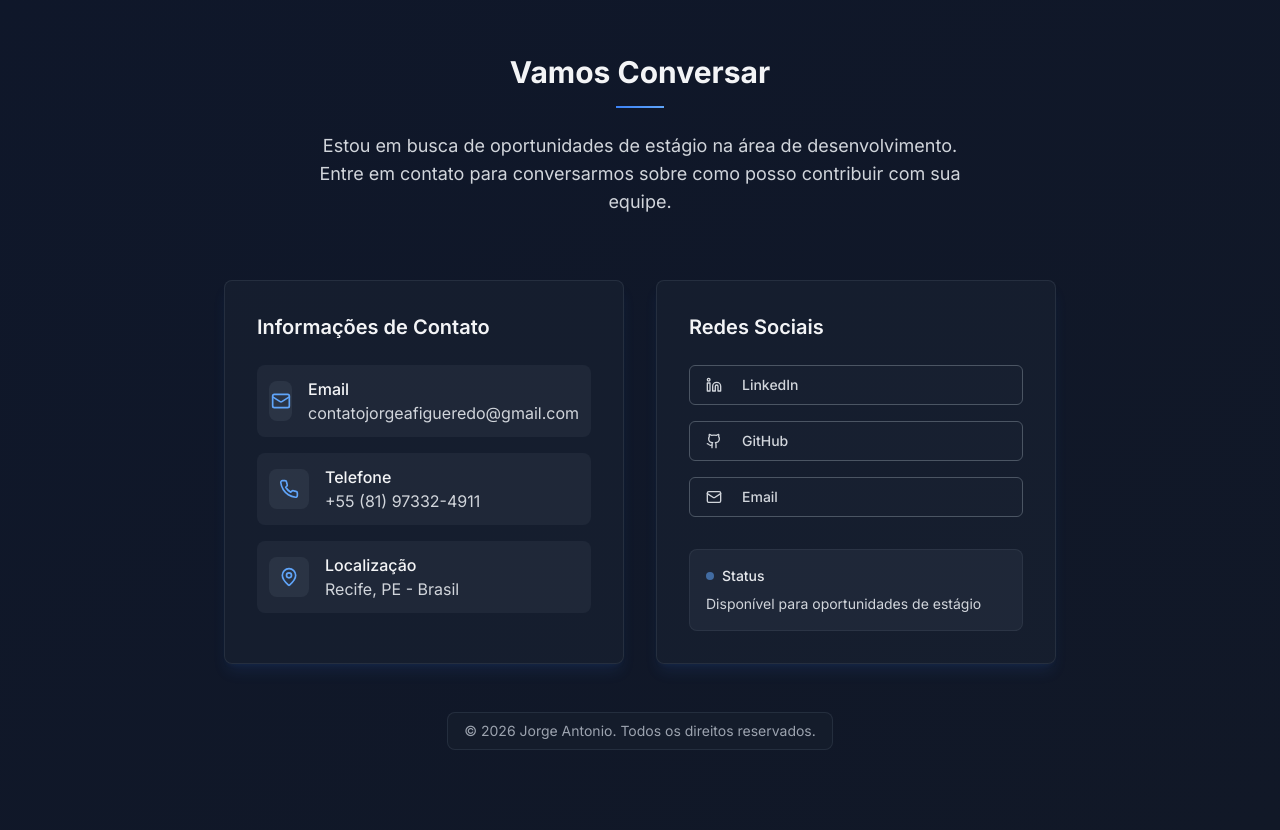
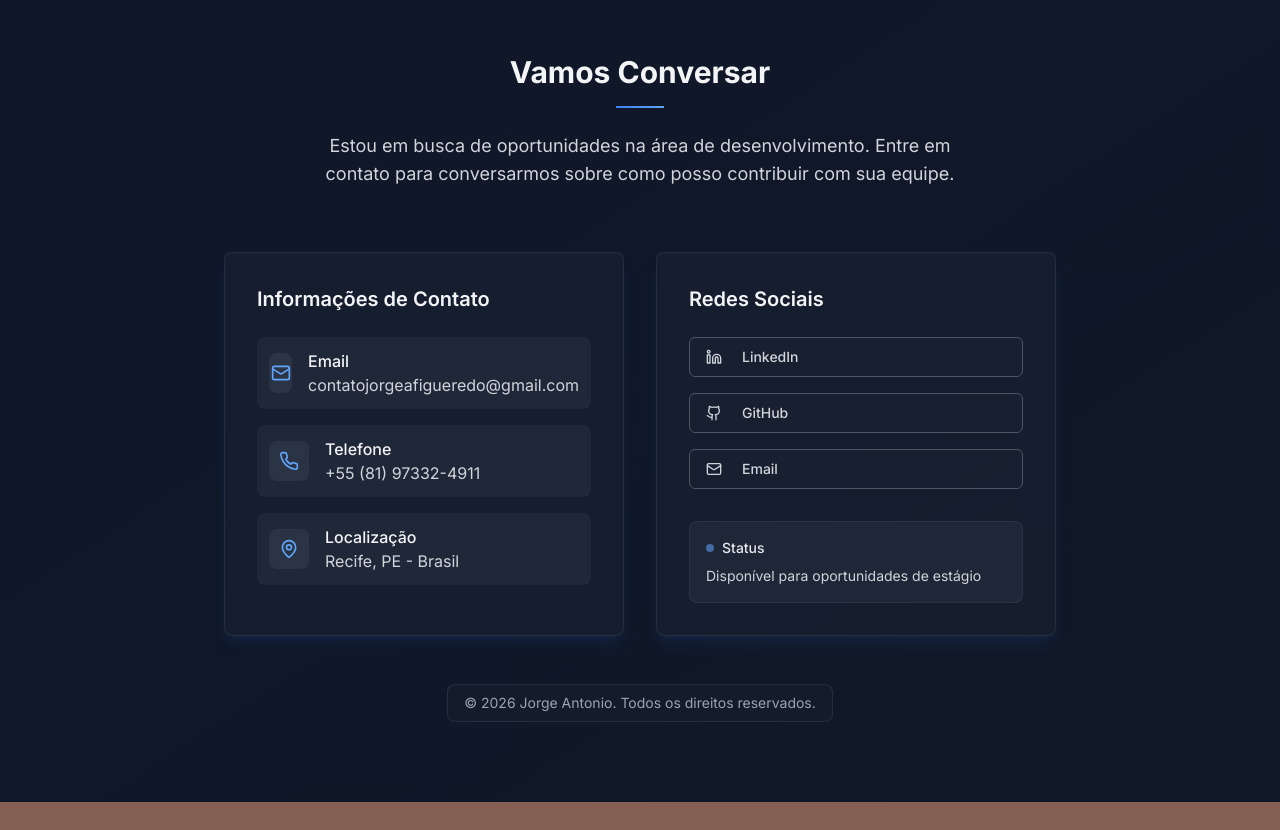
Before and after one commit to Jorgefigueredoo/Portif-lio, a Next.js app: page / in a window 1280 px wide. Shown: the part 5320-6150 px from the top of the page. After the commit the page ends 6122 px from the top, so only its background shows below. Built offline with nearby package versions, Linux system fonts and the light colour scheme.

Commit message:
ajuste de textp

```diff
--- a/components/contact.tsx
+++ b/components/contact.tsx
@@ -13,7 +13,7 @@ export function Contact() {
           <h2 className="text-3xl font-bold text-gray-100 dark:text-gray-100 mb-4">Vamos Conversar</h2>
           <div className="w-12 h-0.5 bg-gradient-to-r from-blue-500 to-blue-400 dark:from-blue-500 dark:to-blue-400 mx-auto mb-6"></div>
           <p className="text-lg text-gray-300 dark:text-gray-300 max-w-2xl mx-auto">
-            Estou em busca de oportunidades de estágio na área de desenvolvimento. Entre em contato para conversarmos
+            Estou em busca de oportunidades na área de desenvolvimento. Entre em contato para conversarmos
             sobre como posso contribuir com sua equipe.
           </p>
         </div>
```
